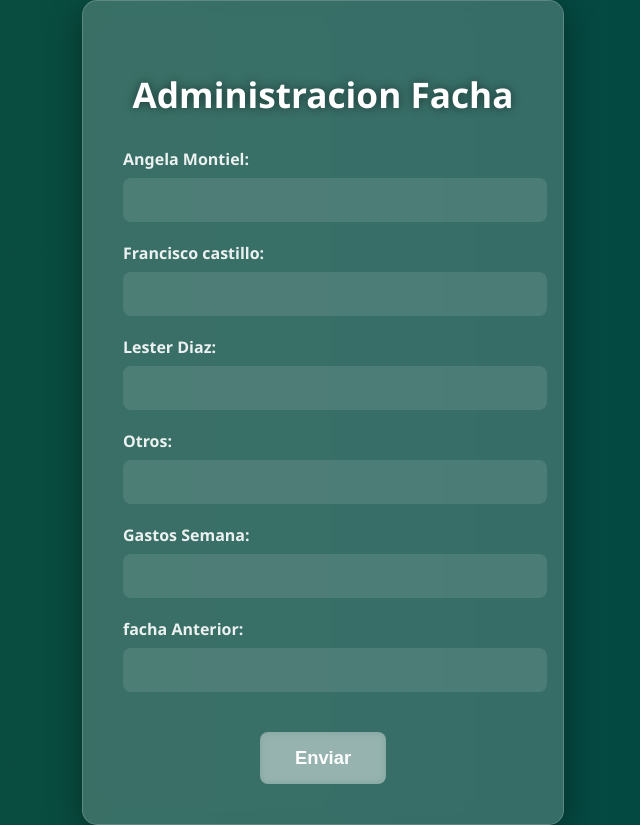
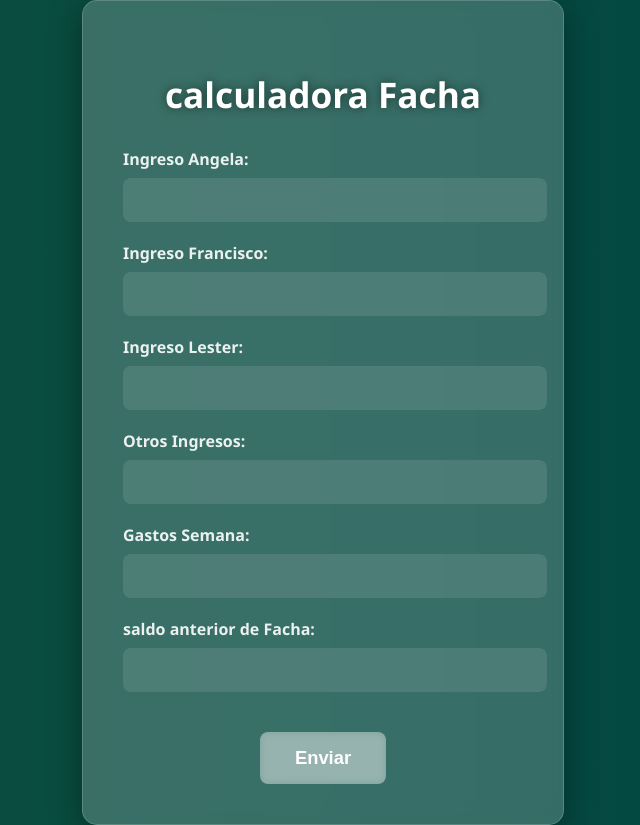
Before and after one commit to francast17/fachadmin, a plain HTML site: page index.html in a window 1280 px wide. Shown: the whole page, without its empty margins (317-957 px from the left). Drawn offline with Linux system fonts and the light colour scheme.

Commit message:
Actualizar index.html

```diff
--- a/index.html
+++ b/index.html
@@ -5,34 +5,34 @@
     <meta charset="UTF-8">
     <meta name="viewport" content="width=device-width, initial-scale=1.0">
     <link rel="stylesheet" href="style.css">
-    <title>Administracion Facha</title>
+    <title>calculadora Facha</title>
 </head>
 
 <body>
 
     <div class="glass-form-container">
 
-        <h2>Administracion Facha</h2>
+        <h2>calculadora Facha</h2>
 
         <form id="formularioDatos" class="formulario" method="post">
 
             <div class="form-group">
-                <label for="manicurista1"> Angela Montiel: </label>
+                <label for="manicurista1"> Ingreso Angela: </label>
                 <input type="number" id="manicurista1" step="0.01" required>
             </div>
 
             <div class="form-group">
-                <label for="barbero1"> Francisco castillo: </label>
+                <label for="barbero1"> Ingreso Francisco: </label>
                 <input type="number" id="barbero1" step="0.01" required>
             </div>
 
             <div class="form-group">
-                <label for="barbero2"> Lester Diaz: </label>
+                <label for="barbero2"> Ingreso Lester: </label>
                 <input type="number" id="barbero2" step="0.01" required>
             </div>
 
             <div class="form-group">
-                <label for="otros"> Otros: </label>
+                <label for="otros"> Otros Ingresos: </label>
                 <input type="number" id="otros" step="0.01" required>
             </div>
 
@@ -42,7 +42,7 @@
             </div>
 
             <div class="form-group">
-                <label for="anterior"> facha Anterior: </label>
+                <label for="anterior"> saldo anterior de Facha: </label>
                 <input type="number" id="anterior" step="0.01" required>
             </div>
 
@@ -61,7 +61,7 @@
                 <p><strong> Facha 20%: </strong> <span id="modal-facha-porc"></span></p>
                 <p><strong> Heymmy & Jorge: </strong> <span id="modal-heymmy-jorge"></span></p>
                 <p><strong> Angela & Fran: </strong> <span id="modal-angela-fran"></span></p>
-                <p><strong> Facha & total: </strong> <span id="modal-facha-total"></span></p>
+                <p><strong> Saldo actual de Facha: </strong> <span id="modal-facha-total"></span></p>
             </div>
 
             <button id="okModal" class="modal-button">Cerrar</button>
```
